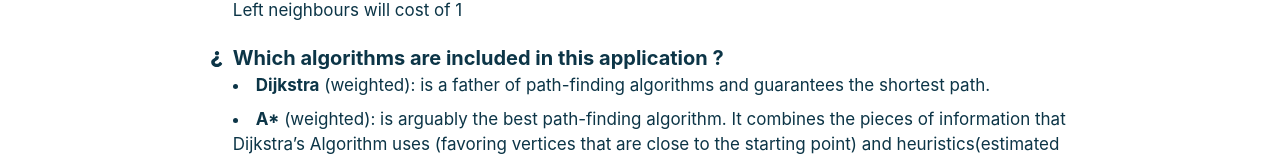
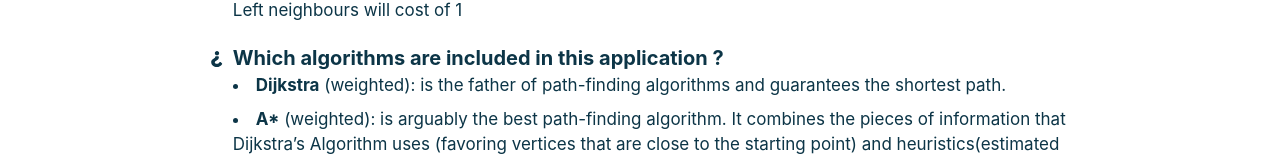
Before and after one commit to Kaung-HtetKyaw/pathfinding-visualizer, a React (Create React App) app: page / in a window 1280 px wide. Shown: the part 244-404 px from the top of the page. Built offline with nearby package versions, Linux system fonts and the light colour scheme.

Commit message:
add: readme

```diff
--- a/src/PathFinding/algorithms/index.js
+++ b/src/PathFinding/algorithms/index.js
@@ -8,7 +8,7 @@ const ALGORITHMS = {
   Dijkstra: {
     name: "Dijkstra",
     about:
-      "is a father of path-finding algorithms and guarantees the shortest path.",
+      "is the father of path-finding algorithms and guarantees the shortest path.",
     algorithm: dijkstra,
     weighted: true,
     shortest: true,
```
Also changed, not shown: 1 other file (tests, documents, lock files or other folders).
